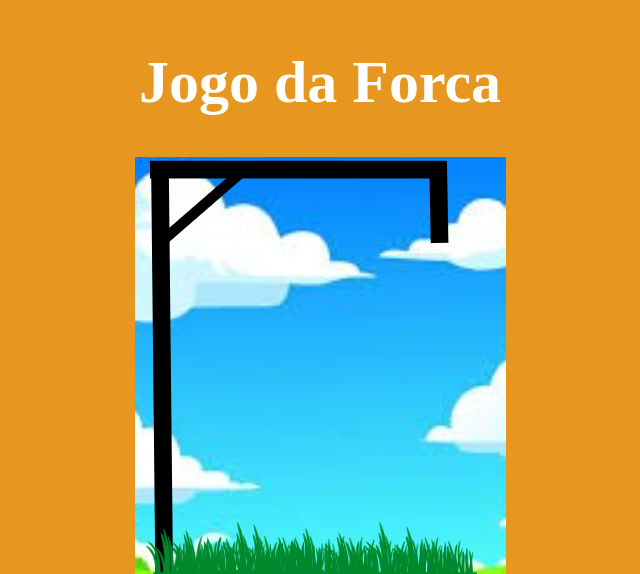
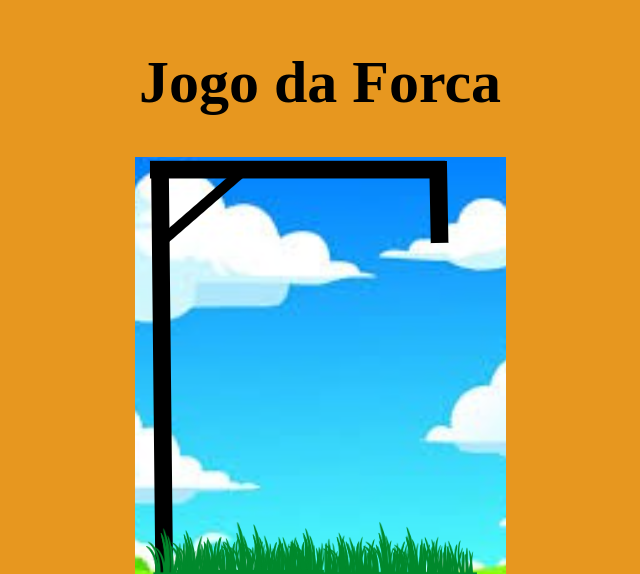
Before and after one commit to Alisr25/projetoForca, a Flask app: page / in a window 1280 px wide. Shown: the top 574 px of the page, without its empty margins (320-960 px from the left). Run offline with Flask 3, Linux system fonts and the light colour scheme; parts of the project's set-up code (start-up, migrations or seed data) failed here and were passed over; some web fonts are replaced.

Commit message:
Update style.css

```diff
--- a/static/style.css
+++ b/static/style.css
@@ -13,7 +13,6 @@ body {
 h1{
   font-size: 60px;
   font-family: "Rye", serif;
-  color: white;
 }
 
 button {
```
